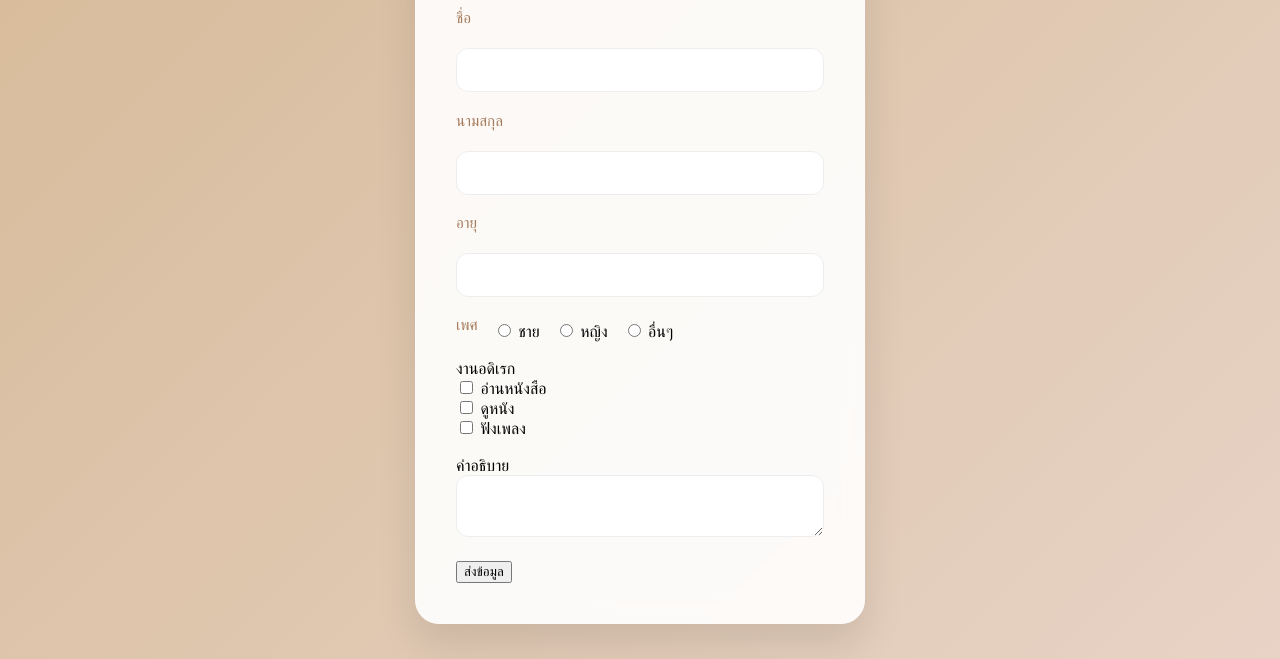
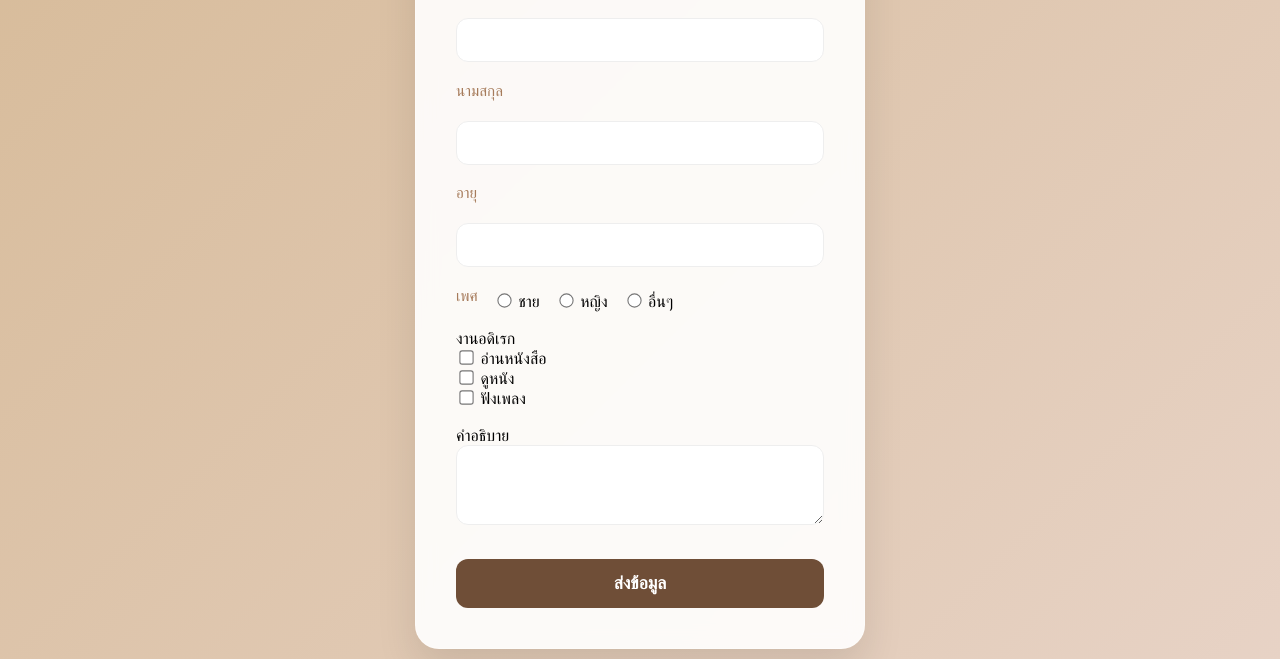
Before and after one commit to thanyawan23/241-820-2568, a plain HTML site: page Frontend/index.html in a window 1280 px wide. Shown: the part 141-800 px from the top of the page. Drawn offline with Linux system fonts and the light colour scheme; a web font is replaced by a local one.

Commit message:
update html

```diff
--- a/Frontend/styles.css
+++ b/Frontend/styles.css
@@ -1,3 +1,4 @@
+/* 1. นำเข้าฟอนต์ */
 @import url('https://fonts.googleapis.com/css2?family=IBM+Plex+Sans+Thai:wght@300;400;500;600&display=swap');
 
 :root {
@@ -14,14 +15,13 @@
     font-family: 'IBM Plex Sans Thai', sans-serif;
 }
 
-/* --- พื้นหลังคลื่นเคลื่อนไหว --- */
+/* 2. พื้นหลังคลื่นเคลื่อนไหว */
 body {
     margin: 0;
     min-height: 100vh;
     display: flex;
     justify-content: center;
     align-items: center;
-    /* ไล่สีพื้นหลัง */
     background: linear-gradient(315deg, #e9d5ca 3%, #d2b48c 38%, #f5ebe0 68%, #edc9af 98%);
     background-size: 400% 400%;
     animation: gradientWave 15s ease infinite;
@@ -35,17 +35,13 @@ body {
     100% { background-position: 0% 0%; }
 }
 
-/* --- หัวข้อขยับ (Floating Animation) --- */
+/* 3. หัวข้อขยับ (Floating Title) */
 .header {
     font-size: 2rem;
     font-weight: 600;
     color: var(--primary-brown);
     text-align: center;
     margin-bottom: 2rem;
-    position: relative;
-    display: inline-block;
-    width: 100%;
-    /* ใส่ Animation */
     animation: floatTitle 3s ease-in-out infinite;
 }
 
@@ -54,10 +50,10 @@ body {
     50% { transform: translateY(-10px); }
 }
 
-/* --- ตกแต่ง Container --- */
+/* 4. กล่องฟอร์ม */
 .container {
-    background-color: rgba(255, 255, 255, 0.9); /* ขาวแบบโปร่งแสงเล็กน้อย */
-    backdrop-filter: blur(10px); /* เอฟเฟกต์กระจกฝ้า */
+    background-color: rgba(255, 255, 255, 0.9);
+    backdrop-filter: blur(10px);
     padding: 2.5rem;
     border-radius: 24px;
     box-shadow: 0 20px 40px rgba(0, 0, 0, 0.1);
@@ -78,6 +74,7 @@ body {
     color: var(--soft-brown);
 }
 
+/* 5. ช่องกรอกข้อมูล */
 input[type="text"],
 input[type="number"],
 textarea {
@@ -88,21 +85,60 @@ textarea {
     font-size: 1rem;
     background: white;
     transition: all 0.3s ease;
+    outline: none;
 }
 
 input:focus, textarea:focus {
     border-color: var(--soft-brown);
     box-shadow: 0 0 0 4px rgba(166, 123, 91, 0.1);
-    outline: none;
 }
 
-/* ปรับแต่งส่วน Checkbox / Radio */
+textarea {
+    height: 80px;
+    resize: vertical;
+}
+
+/* 6. ส่วน Checkbox และ Radio */
 .flex {
     display: flex;
     gap: 15px;
     margin-top: 5px;
     flex-wrap: wrap;
+    align-items: center;
 }
 
-input[type="radio"], input[type="checkbox"] {
+input[type="radio"],
+input[type="checkbox"] {
     accent-color: var(--primary-brown);
+    cursor: pointer;
+    transform: scale(1.1);
+}
+
+/* 7. ปุ่มส่งข้อมูล */
+.button {
+    background-color: var(--primary-brown);
+    color: white;
+    padding: 14px;
+    border: none;
+    border-radius: 12px;
+    font-size: 1.1rem;
+    font-weight: 600;
+    cursor: pointer;
+    transition: all 0.3s cubic-bezier(0.4, 0, 0.2, 1);
+    width: 100%;
+    margin-top: 10px;
+}
+
+.button:hover {
+    background-color: var(--soft-brown);
+    transform: scale(1.02);
+    box-shadow: 0 10px 20px rgba(111, 78, 55, 0.2);
+}
+
+.button:active {
+    transform: scale(0.98);
+}
+
+.center {
+    text-align: center;
+}
```
